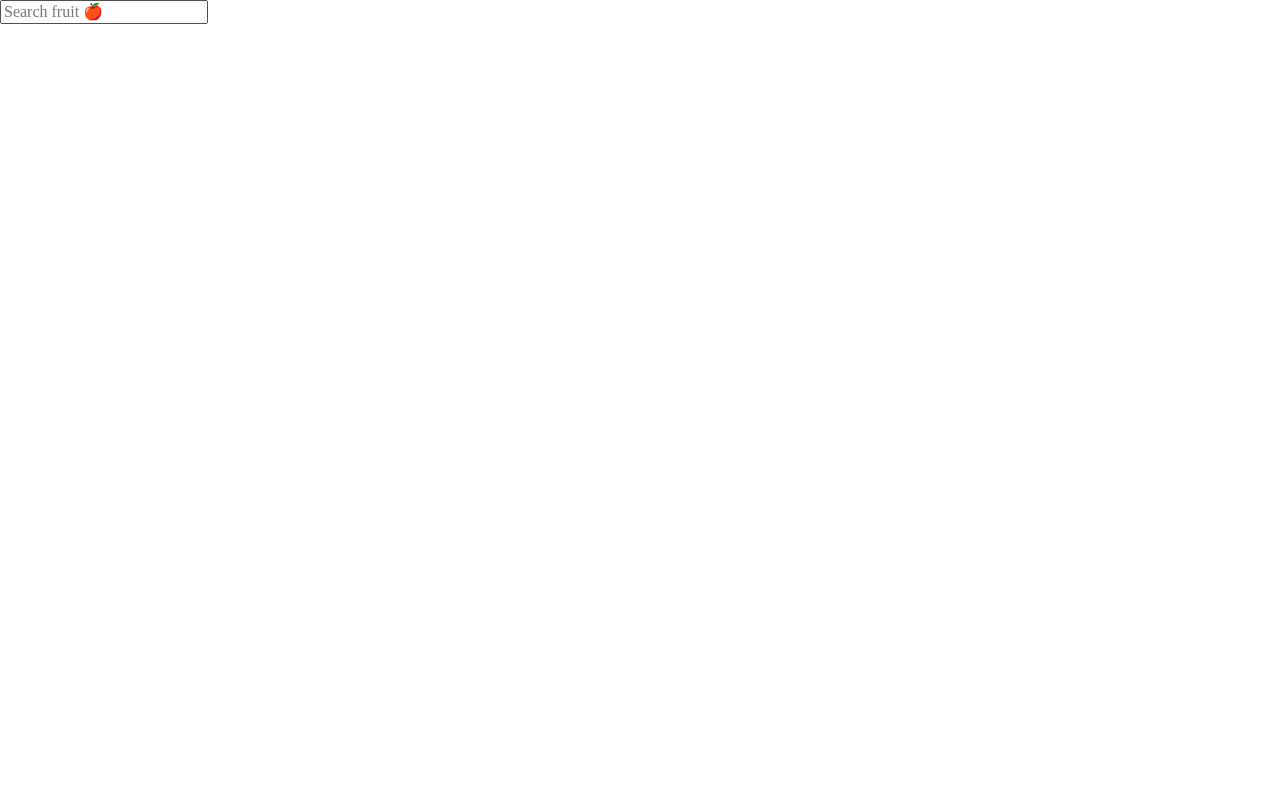
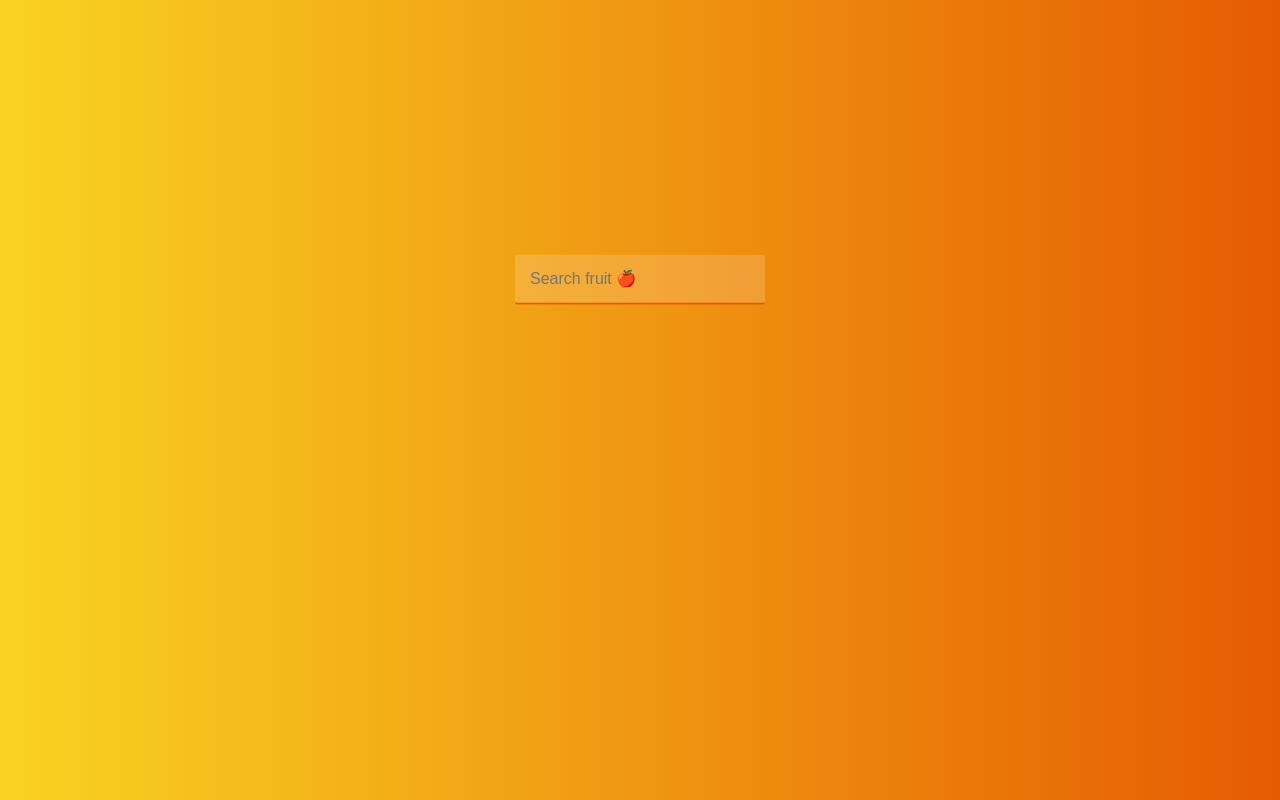
Before and after one commit to t-mac81/fruit-search, a plain HTML site: page index.html in a window 1280 px wide. Drawn offline with nearby package versions, Linux system fonts and the light colour scheme.

Commit message:
added css styles

```diff
--- a/script.js
+++ b/script.js
@@ -16,7 +16,7 @@ function searchHandler(e) {
 }
 
 function showSuggestions(results, inputVal) {
-  // clear the ul list (remove all children)
+  // clear the suggestion list
   clearSuggestions();
   //add the list of suggestions (use forEach to append li to ul)
   results.forEach(result => {
@@ -34,7 +34,7 @@ function useSuggestion(e) {
 }
 
 function clearSuggestions() {
-  // clear the ul list (remove all children)
+  // clear the ul list
   suggestions.innerHTML = '';
 }
 
--- a/style.css
+++ b/style.css
@@ -1,46 +1,56 @@
 * {
+  font-family: Arial, Helvetica, sans-serif;
   /* box-sizing: border-box; */
 }
 
-:focus {
-  /* TODO */
+html {
+  min-height: 100%;
 }
-
 body {
-  /* TODO */
-}
-
-input {
-  /* TODO */
+  min-height: 100%;
+  background: linear-gradient(to right, #f9d322, #e65b02);
 }
 
 .search-container {
-  /* TODO */
+  position: absolute;
+  top: 35%;
+  left: 50%;
+  transform: translate(-50%, -50%);
 }
 .search-container input,
 .search-container .suggestions {
-  /* TODO */
+  box-sizing: border-box;
+  background-color: rgba(255, 255, 255, 0.158);
 }
 .search-container input {
-  /* TODO */
+  width: 250px;
+  padding: 15px;
+  border-radius: 3px;
+  border-style: solid;
+  border-color: #e65b02;
+  border-width: 0px 0px 2px 0px;
+}
+.search-container #fruit:focus {
+  outline: 1px solid #e65b02;
 }
 .search-container .suggestions {
-  /* TODO */
+  position: absolute;
+  width: 250px;
+  max-height: 340px;
+  overflow-y: auto;
+  border-radius: 3px;
 }
 
 ul {
   list-style: none;
+  margin: 0;
+  padding: 0;
 }
-ul.has-suggestions {
-  /* TODO */
-}
+
 ul li {
+  padding: 3px 15px 3px 15px;
 }
 ul li:hover {
-  background-color: slategray;
+  background-color: #e65b02;
   cursor: pointer;
 }
-
-input {
-  /* TODO */
-}
```
Also changed, not shown: index.html (+0 -2 lines).
